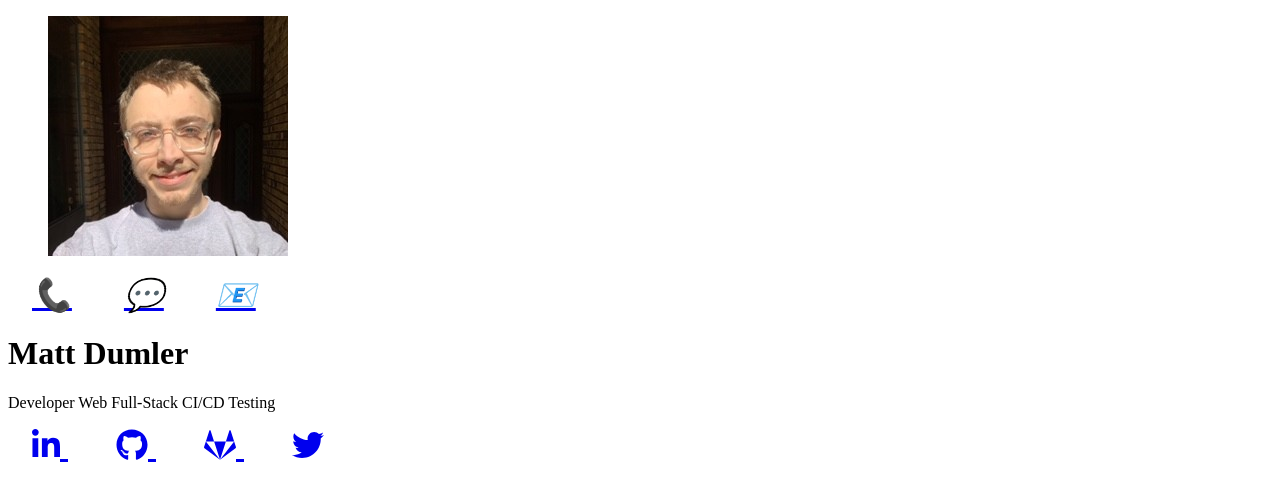
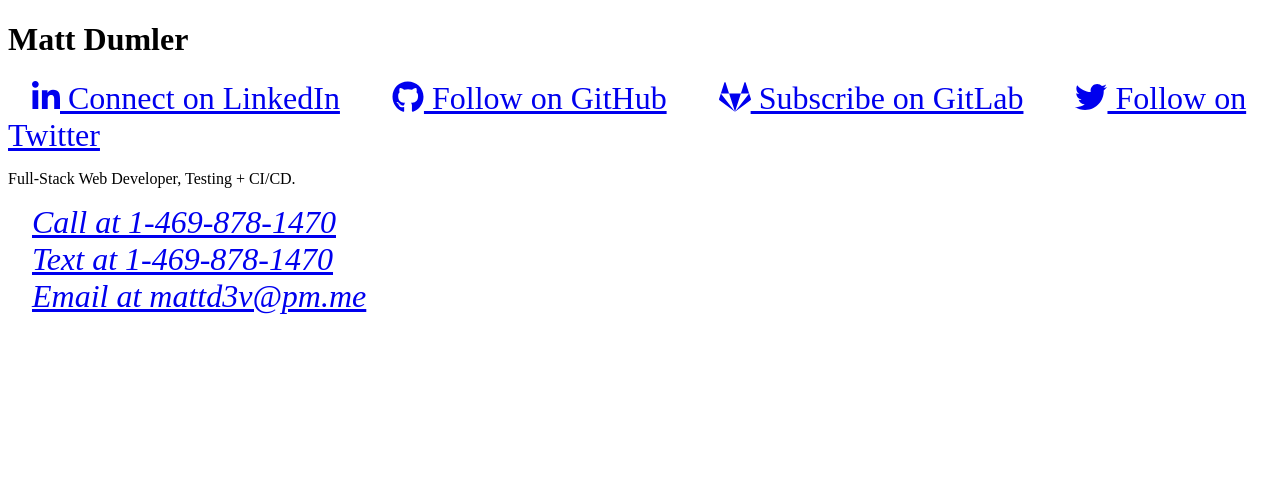
Before and after one commit to mattd3v/pwa, a website: page index.html in a window 1280 px wide. Drawn offline with Linux system fonts and the light colour scheme.

Commit message:
Improve HTML semantics

```diff
--- a/index.html
+++ b/index.html
@@ -34,58 +34,33 @@
   </head>
 
   <body>
-    <div>
-      <main>
-        <figure>
-          <img src="images/profile.jpg"
-            alt="Matt Dumler"/>
-        </figure>
 
+    <header>
+      <h1>Matt Dumler</h1>
+      <nav>
+        <a href="https://linkedin.com/in/mattd3v"><i class="fab fa-linkedin-in"></i> Connect on LinkedIn</a>
+        <a href="http://github.com/mattd3v"><i class="fab fa-github"></i> Follow on GitHub</a>
+        <a href="https://gitlab.com/mattd3v"><i class="fab fa-gitlab"></i> Subscribe on GitLab</a>
+        <a href="https://twitter.com/mattdumler"><i class="fab fa-twitter"></i> Follow on Twitter</a>
+      </nav>
+    </header>
+
+    <main>
+      <p>
+        <span>Full-Stack</span> <span>Web</span> <span>Developer</span>,
+        <span>Testing</span> + <span>CI/CD</span>.
+      </p>
+    </main>
+
+      <footer>
         <address>
-          <a title="Call Matt"
-            href="tel:+1-469-878-1470"
-            >📞</a>
-          <a title="Text Matt"
-            href="sms:+1-469-878-1470"
-            >💬</a>
-          <a title="Email Matt"
-            href="mailto:mattd3v@pm.me"
-            >📧</a>
+          <a title="Call" href="tel:+1-469-878-1470">Call at 1-469-878-1470</a>
+          <br/>
+          <a title="Text" href="sms:+1-469-878-1470">Text at 1-469-878-1470</a>
+          <br/>
+          <a title="Email" href="mailto:mattd3v@pm.me">Email at mattd3v@pm.me</a>
         </address>
+      </footer>
 
-        <h1>Matt Dumler</h1>
-
-        <p>
-          <span>Developer</span>
-          <span>Web</span>
-          <span>Full-Stack</span>
-          <span>CI/CD</span>
-          <span>Testing</span>
-        </p>
-
-        <nav>
-          <a href="https://linkedin.com/in/mattd3v">
-            <span>
-              <i class="fab fa-linkedin-in"></i>
-            </span>
-          </a>
-          <a href="http://github.com/mattd3v">
-            <span>
-              <i class="fab fa-github"></i>
-            </span>
-          </a>
-          <a href="https://gitlab.com/mattd3v">
-            <span>
-              <i class="fab fa-gitlab"></i>
-            </span>
-          </a>
-          <a href="https://twitter.com/mattdumler">
-            <span>
-              <i class="fab fa-twitter"></i>
-            </span>
-          </a>
-        </nav>
-      </main>
-    </div>
   </body>
 </html>
```
